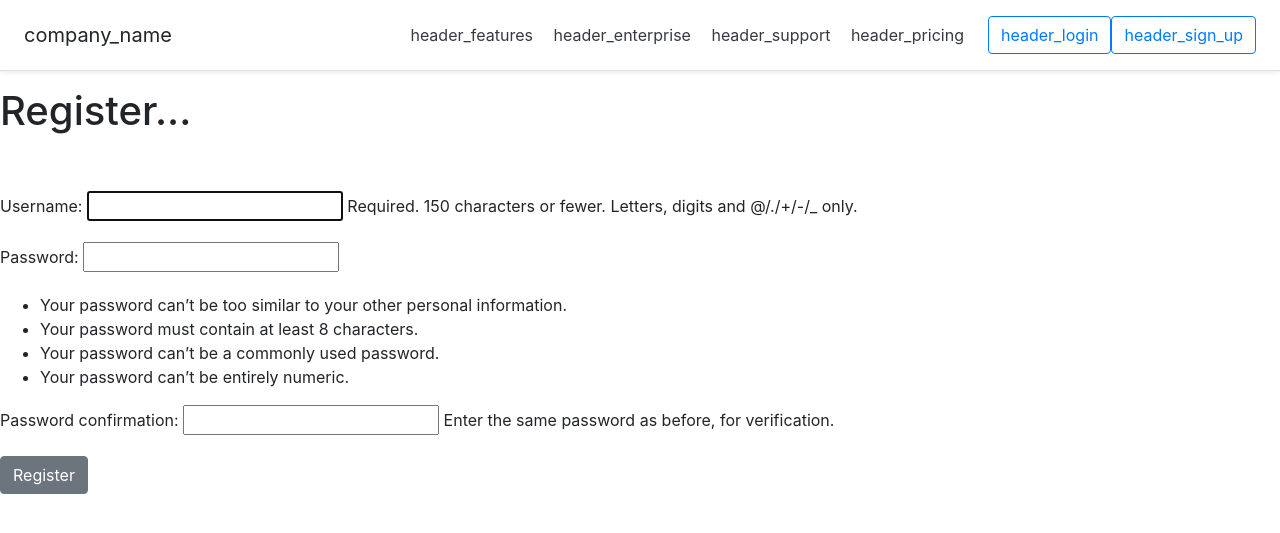
After one commit to BasedOnEvidence/task-manager, a Django app: page /users/create/ in a window 1280 px wide. The commit adds this page. Shown: the top 533 px of the page. Run offline with Django 3.2, Linux system fonts and the light colour scheme; some libraries are stand-ins or nearby versions.

Commit message:
Add registration

```diff
--- a/task_manager/settings.py
+++ b/task_manager/settings.py
@@ -55,6 +55,7 @@ MIDDLEWARE = [
     'django.contrib.messages.middleware.MessageMiddleware',
     'django.middleware.clickjacking.XFrameOptionsMiddleware',
     'django.middleware.locale.LocaleMiddleware',
+
 ]
 
 ROOT_URLCONF = 'task_manager.urls'
@@ -138,3 +139,6 @@ STATIC_ROOT = os.path.join(PROJECT_ROOT, 'static')
 # https://docs.djangoproject.com/en/3.2/ref/settings/#default-auto-field
 
 DEFAULT_AUTO_FIELD = 'django.db.models.BigAutoField'
+
+LOGIN_REDIRECT_URL = '/'
+LOGOUT_REDIRECT_URL = '/'
--- a/task_manager/templates/task_manager/index.html
+++ b/task_manager/templates/task_manager/index.html
@@ -26,7 +26,8 @@
           <a class="p-2 text-dark" href="#">{% trans 'header_support' %}</a>
           <a class="p-2 text-dark" href="#">{% trans 'header_pricing' %}</a>
         </nav>
-        <a class="btn btn-outline-primary" href="#">{% trans 'header_sign_up' %}</a>
+        <a class="btn btn-outline-primary" href="users/login">{% trans 'header_login' %}</a>
+        <a class="btn btn-outline-primary" href="users/create">{% trans 'header_sign_up' %}</a>
     </div>
     <div>
         {% block content %}
--- a/task_manager/urls.py
+++ b/task_manager/urls.py
@@ -21,5 +21,6 @@ from django.urls import include, path
 urlpatterns = [
     path('', views.index),
     path('admin/', admin.site.urls),
+    path('users/', include('django.contrib.auth.urls')),
     path('users/', include('users.urls')),
 ]
--- /dev/null
+++ b/users/templates/registration/registration.html
@@ -0,0 +1,17 @@
+{% extends 'task_manager/index.html' %}
+{% load i18n %}
+
+{% block title %}Register{% endblock %}
+{% block content %}
+
+<h1>Register...</h1>
+<br><br>
+
+<div class="form-group">
+    <form method="POST">
+        {% csrf_token %}
+        {{ form.as_p }}
+        <button class="btn btn-secondary">Register</button>
+    </form>
+</div>
+{% endblock %}
--- a/users/urls.py
+++ b/users/urls.py
@@ -5,4 +5,5 @@ from users import views
 
 urlpatterns = [
     path('', views.UsersList.as_view()),
+    path('create/', views.UserRegisterView.as_view(), name='create'),
 ]
--- a/users/views.py
+++ b/users/views.py
@@ -1,10 +1,18 @@
 from django.contrib.auth.models import User
 from django.views import generic
+from django.contrib.auth.forms import UserCreationForm
+from django.urls import reverse_lazy
 
 
 class UsersList(generic.ListView):
-    template_name = "users/users_list.html"
-    context_object_name = "users"
+    template_name = 'registration/users_list.html'
+    context_object_name = 'users'
 
     def get_queryset(self):
         return User.objects.all()
+
+
+class UserRegisterView(generic.CreateView):
+    form_class = UserCreationForm
+    template_name = 'registration/registration.html'
+    success_url = reverse_lazy('login')
```
Also changed, not shown: users/templates/registration/login.html (added, +17 -0 lines), db.sqlite3, users/templates/registration/users_list.html (renamed from users/templates/users/users_list.html).
